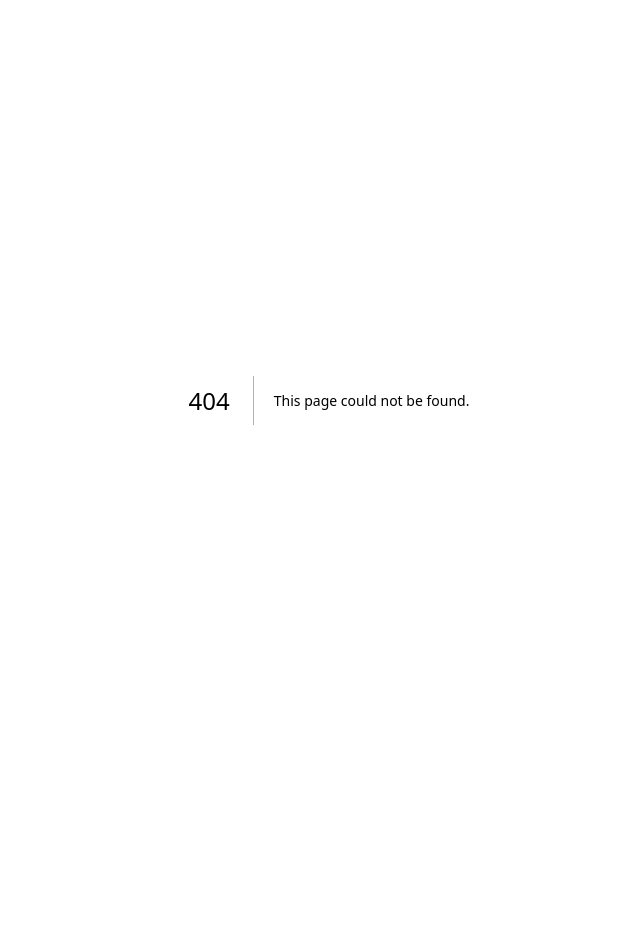
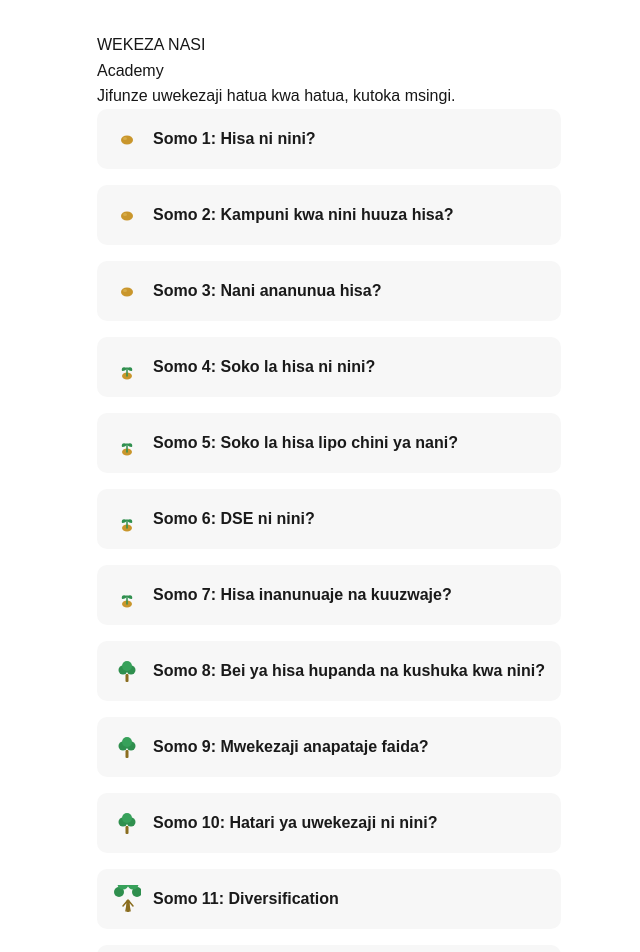
Before and after one commit to sadikiabubakari698-crypto/wekeza_nasi, a Next.js app in the folder wekeza-nasi-app/: page /academy in a window 1280 px wide. Before the commit this address had no page. Shown: the top 952 px of the page, without its empty margins (311-951 px from the left). Before the commit the page ends 800 px from the top, so only its background shows below. Built offline with nearby package versions, Linux system fonts and the light colour scheme.

Commit message:
Add /academy hub page listing all 16 lessons

```diff
--- /dev/null
+++ b/wekeza-nasi-app/app/academy/page.js
@@ -0,0 +1,35 @@
+export default function Academy() {
+  const link = { display: "flex", alignItems: "center", gap: "0.75rem", padding: "1rem", background: "#f7f7f7", borderRadius: "10px", marginBottom: "1rem", color: "#1a1a1a", textDecoration: "none", fontWeight: "bold" };
+  const lessons = [
+    { href: "/somo1", title: "Somo 1: Hisa ni nini?", icon: "mbegu" },
+    { href: "/somo2", title: "Somo 2: Kampuni kwa nini huuza hisa?", icon: "mbegu" },
+    { href: "/somo3", title: "Somo 3: Nani ananunua hisa?", icon: "mbegu" },
+    { href: "/somo4", title: "Somo 4: Soko la hisa ni nini?", icon: "mche" },
+    { href: "/somo5", title: "Somo 5: Soko la hisa lipo chini ya nani?", icon: "mche" },
+    { href: "/somo6", title: "Somo 6: DSE ni nini?", icon: "mche" },
+    { href: "/somo7", title: "Somo 7: Hisa inanunuaje na kuuzwaje?", icon: "mche" },
+    { href: "/somo8", title: "Somo 8: Bei ya hisa hupanda na kushuka kwa nini?", icon: "mti" },
+    { href: "/somo9", title: "Somo 9: Mwekezaji anapataje faida?", icon: "mti" },
+    { href: "/somo10", title: "Somo 10: Hatari ya uwekezaji ni nini?", icon: "mti" },
+    { href: "/somo11", title: "Somo 11: Diversification", icon: "mti-mkubwa" },
+    { href: "/somo12", title: "Somo 12: Gawio - Masharti na Taratibu", icon: "mti-mkubwa" },
+    { href: "/somo13", title: "Somo 13: IPO ni nini?", icon: "mti-mkubwa" },
+    { href: "/somo14", title: "Somo 14: Stock Split ni nini?", icon: "mti-mkubwa" },
+    { href: "/somo15", title: "Somo 15: Soko la Tanzania linafanyaje kazi?", icon: "mti-mkubwa" },
+    { href: "/somo16", title: "Somo 16: Kuanza kuchambua kampuni", icon: "taji" },
+  ];
+  return (
+    <main style={{ padding: "2rem", maxWidth: "600px", margin: "0 auto", fontFamily: "sans-serif", lineHeight: 1.6 }}>
+      <h1>WEKEZA NASI</h1>
+      <h2>Academy</h2>
+      <p>Jifunze uwekezaji hatua kwa hatua, kutoka msingi.</p>
+      {lessons.map((l) => (
+        <a key={l.href} href={l.href} style={link}>
+          <img src={`/icons/${l.icon}.svg`} alt="" width="28" height="28" />
+          <span>{l.title}</span>
+        </a>
+      ))}
+      <p><a href="/">&larr; Rudi Nyumbani</a></p>
+    </main>
+  );
+}
```
